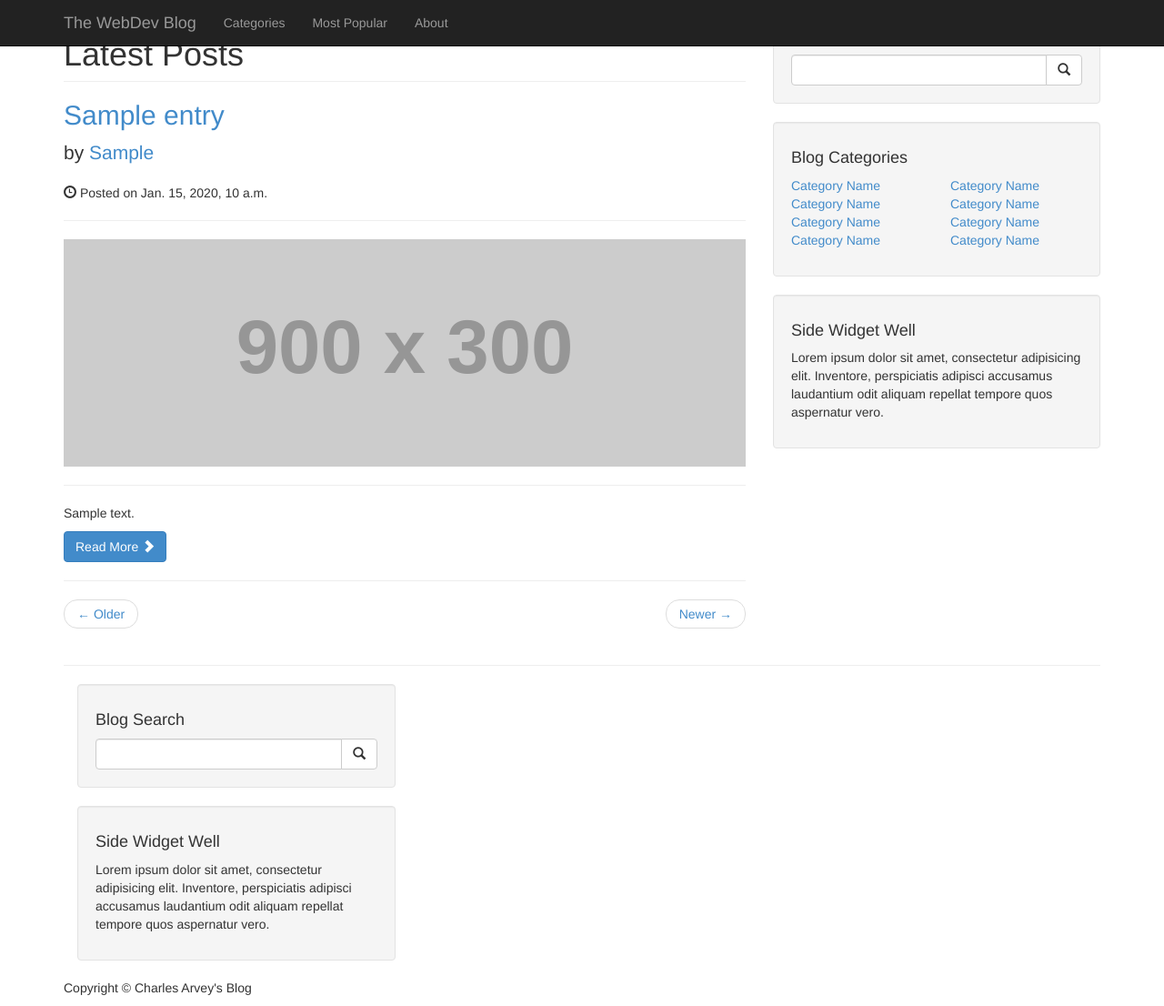
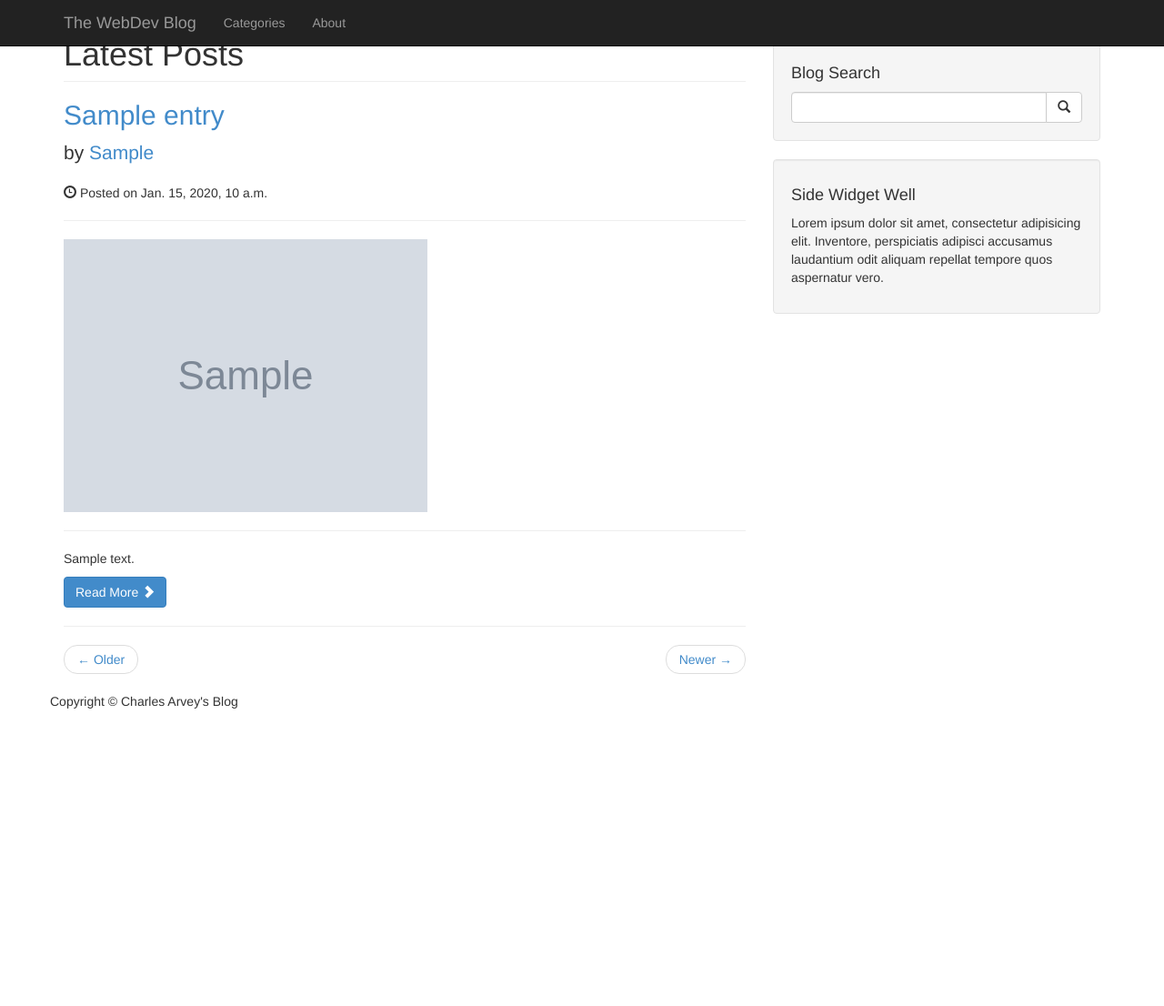
Before and after one commit to carvey/blogger, a Django app: template templates/blogger/index.html in a window 1280 px wide. Shown: the whole page at 91% size. After the commit the page ends 779 px from the top, so only its background shows below. Run offline with Django 3.2, Linux system fonts and the light colour scheme; the template is opened without the code that fills it: most values are stand-ins (such as "Sample title", 1, 10 or a date in 2020); grey boxes marked "Sample" are stand-in pictures; grey boxes labelled with a size stand in for pictures from a placeholder-image service; parts of the project's set-up code (start-up, migrations or seed data) failed here and were passed over; some libraries are stand-ins or nearby versions.

Commit message:
Lots o updates

```diff
--- a/blog_project/settings.py
+++ b/blog_project/settings.py
@@ -63,13 +63,13 @@ ALLOWED_HOSTS = []
 INSTALLED_APPS = (
     'django.contrib.admin',
     'django.contrib.auth',
-    'django.contrib.comments',
+    #'django.contrib.comments',
     'django.contrib.contenttypes',
     'django.contrib.sessions',
     'django.contrib.messages',
     'django.contrib.staticfiles',
     'django.contrib.sites',
-    'photologue',
+    #'photologue',
     'tagging',
     'mptt',
     'zinnia',
--- a/blog_project/urls.py
+++ b/blog_project/urls.py
@@ -11,5 +11,6 @@ urlpatterns = patterns('',
                        url(r'^(?P<requested_category>\w+)/(?P<slug>[-\w]+)/$', PostView.as_view()),
                        url(r'^weblog/', include('zinnia.urls')),
                        url(r'^comments/', include('django.contrib.comments.urls')),
+                       url(r'^photologue/', include('photologue.urls', namespace='photologue')),
 
 )
--- a/blogger/templatetags/blogger_filters.py
+++ b/blogger/templatetags/blogger_filters.py
@@ -3,6 +3,7 @@ import datetime
 import pytz
 from django import template
 from pytz import timezone
+from django.conf import settings
 
 register = template.Library()
 
@@ -12,3 +13,7 @@ def adjust_time(time):
     fmt = '%Y-%m-%d %H:%M:%S %Z%z'
     loc_dt = eastern.localize(time)
     return time
+
+@register.simple_tag
+def settings_value(name):
+    return getattr(settings, name, "")
--- a/templates/base.html
+++ b/templates/base.html
@@ -47,9 +47,6 @@
                 <ul class="nav navbar-nav">
                     <li>
                         <a href="#">Categories</a>
-                    </li>
-                    <li>
-                        <a href="#">Most Popular</a>
                     </li>
                     <li>
                         <a href="#">About</a>
--- a/templates/blogger/index.html
+++ b/templates/blogger/index.html
@@ -1,5 +1,6 @@
 {% extends 'base.html' %}
 {% load tz %}
+{% load blogger_filters %}
 
 {% block content %}
     <div class="container">
@@ -29,9 +30,9 @@
                 {% endlocaltime %}
                 <hr>
 
-                <img class="img-responsive" src="http://placehold.it/900x300" alt="">
+                <img class="img-responsive" src="{{ entry.image.get_thumbnail_url }}" alt="">
                 <hr>
-                <p>{{ entry.content|safe }}</p>
+                <p>{{ entry.content|safe|truncatewords:25 }}</p>
                 <a class="btn btn-primary" href="/{{ entry.categories.all.0 }}/{{ entry.slug }}">Read More
                     <span class="glyphicon glyphicon-chevron-right"></span></a>
 
@@ -52,67 +53,7 @@
 
             </div>
 
-            <!--TODO all of this below needs to go-->
-            <!-- Blog Sidebar Widgets Column -->
-            <div class="col-md-4">
 
-                <!-- Blog Search Well -->
-                <div class="well">
-                    <h4>Blog Search</h4>
-                    <div class="input-group">
-                        <input type="text" class="form-control">
-                        <span class="input-group-btn">
-                            <button class="btn btn-default" type="button">
-                                <span class="glyphicon glyphicon-search"></span>
-                        </button>
-                        </span>
-                    </div>
-                    <!-- /.input-group -->
-                </div>
-
-                <!-- Blog Categories Well -->
-                <div class="well">
-                    <h4>Blog Categories</h4>
-                    <div class="row">
-                        <div class="col-lg-6">
-                            <ul class="list-unstyled">
-                                <li><a href="#">Category Name</a>
-                                </li>
-                                <li><a href="#">Category Name</a>
-                                </li>
-                                <li><a href="#">Category Name</a>
-                                </li>
-                                <li><a href="#">Category Name</a>
-                                </li>
-                            </ul>
-                        </div>
-                        <!-- /.col-lg-6 -->
-                        <div class="col-lg-6">
-                            <ul class="list-unstyled">
-                                <li><a href="#">Category Name</a>
-                                </li>
-                                <li><a href="#">Category Name</a>
-                                </li>
-                                <li><a href="#">Category Name</a>
-                                </li>
-                                <li><a href="#">Category Name</a>
-                                </li>
-                            </ul>
-                        </div>
-                        <!-- /.col-lg-6 -->
-                    </div>
-                    <!-- /.row -->
-                </div>
-
-                <!-- Side Widget Well -->
-                <div class="well">
-                    <h4>Side Widget Well</h4>
-                    <p>Lorem ipsum dolor sit amet, consectetur adipisicing elit. Inventore, perspiciatis adipisci accusamus laudantium odit aliquam repellat tempore quos aspernatur vero.</p>
-                </div>
-
-            </div>
-
-        </div>
         <!-- /.row -->
 
         <hr>
```
Also changed, not shown: ansible/roles/webservers/tasks/main.yml (+18 -3 lines).
